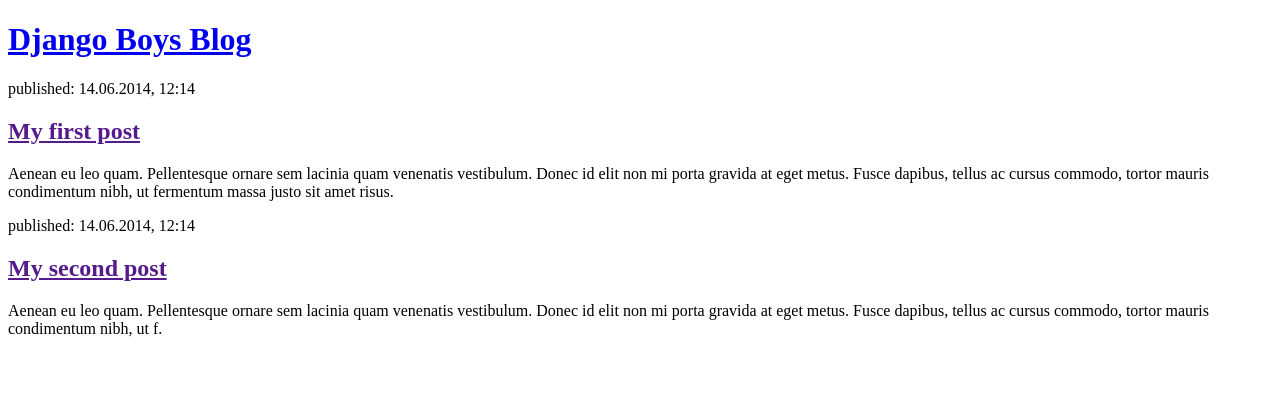
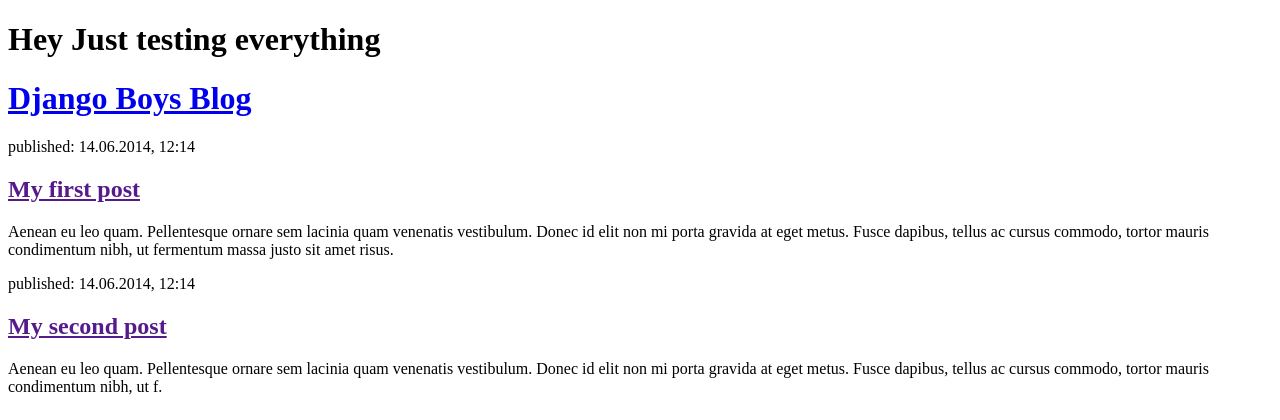
Before and after one commit to zonic81/my-blog-project, a Django app: page / in a window 1280 px wide. Shown: the top 420 px of the page. Run offline with Django 3.2, Linux system fonts and the light colour scheme.

Commit message:
fix bugs

```diff
--- a/blog/templates/blog/post_list.html
+++ b/blog/templates/blog/post_list.html
@@ -5,6 +5,7 @@
 		<title>Post</title>
 	</head>
 	<body>
+		<h1>Hey Just testing everything</h1>
 		<div>
             <h1><a href="/">Django Boys Blog</a></h1>
         </div>
--- a/mysite/settings.py
+++ b/mysite/settings.py
@@ -27,7 +27,6 @@
 DEBUG = True
 
 ALLOWED_HOSTS = []
-
 
 # Application definition
 
```
